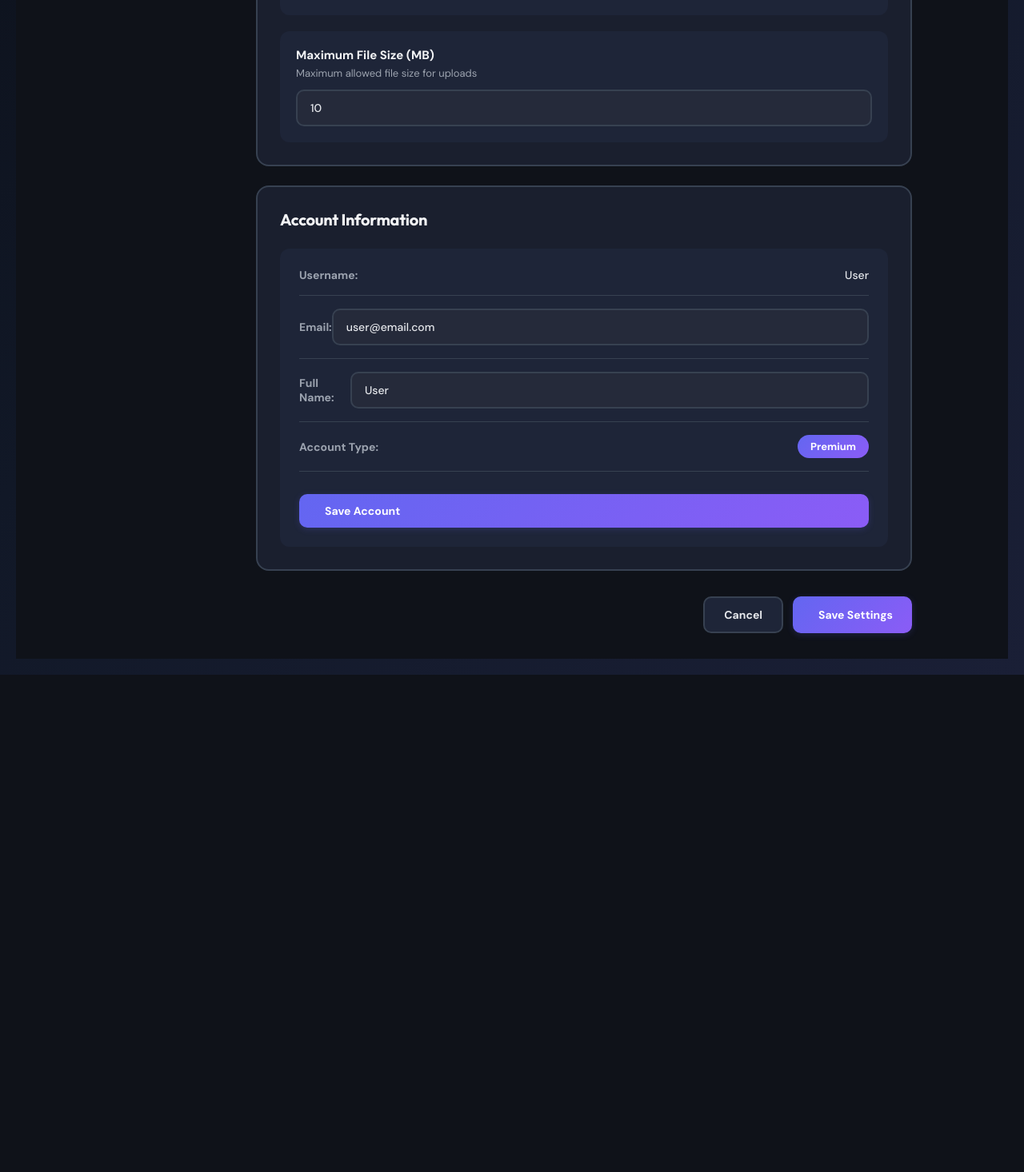
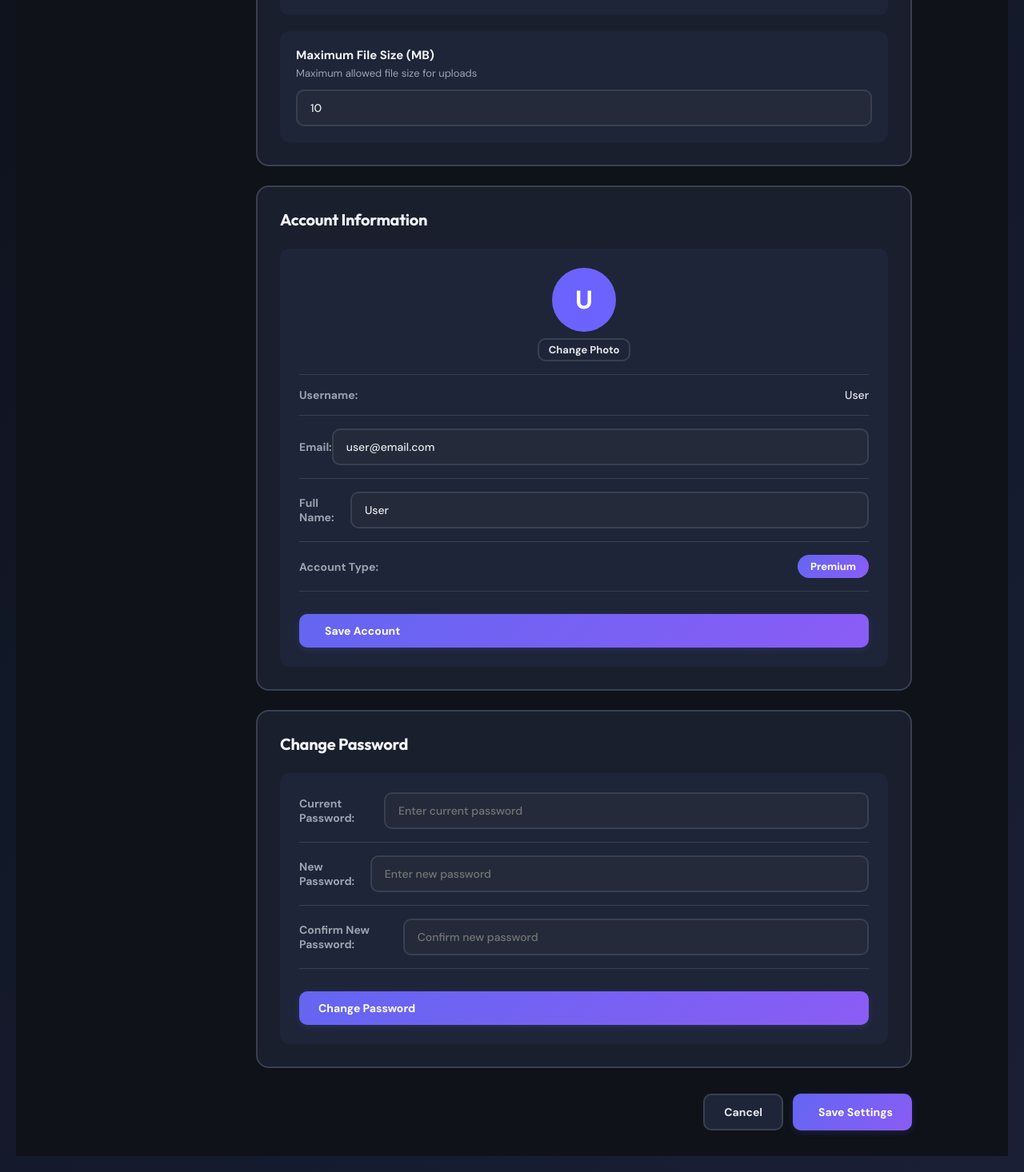
Before and after one commit to Gabzxcv/Syntaxy_FL, a React (Vite) app in the folder frontend/: page /settings in a window 1280 px wide. Shown: the part 876-2342 px from the top of the page at 80% size. Before the commit the page ends 1720 px from the top, so only its background shows below. Built offline with nearby package versions, Linux system fonts and the light colour scheme.

Commit message:
Add Light Mode toggle, Change Password section, and Profile Picture to Settings
Co-authored-by: Gabzxcv <219147841+Gabzxcv@users.noreply.github.com>

```diff
--- a/frontend/src/components/settings.jsx
+++ b/frontend/src/components/settings.jsx
@@ -15,6 +15,16 @@ function Settings() {
   const [editFullName, setEditFullName] = useState(user.full_name || '');
   const [editEmail, setEditEmail] = useState(user.email || '');
   const [accountSaving, setAccountSaving] = useState(false);
+
+  const [currentPassword, setCurrentPassword] = useState('');
+  const [newPassword, setNewPassword] = useState('');
+  const [confirmPassword, setConfirmPassword] = useState('');
+  const [passwordChanging, setPasswordChanging] = useState(false);
+  const [passwordMessage, setPasswordMessage] = useState('');
+
+  const [profilePicture, setProfilePicture] = useState(() =>
+    localStorage.getItem('profilePicture_' + user.id) || ''
+  );
 
   const [settings, setSettings] = useState(() => {
     const saved = localStorage.getItem('appSettings');
@@ -187,14 +197,14 @@ function Settings() {
 
               <div className="setting-item">
                 <div className="setting-info">
-                  <div className="setting-label">Dark Mode</div>
-                  <div className="setting-description">Enable dark theme</div>
+                  <div className="setting-label">Light Mode</div>
+                  <div className="setting-description">Switch to light theme</div>
                 </div>
                 <label className="toggle-switch">
                   <input
                     type="checkbox"
-                    checked={settings.darkMode}
-                    onChange={(e) => handleSettingChange('darkMode', e.target.checked)}
+                    checked={!settings.darkMode}
+                    onChange={(e) => handleSettingChange('darkMode', !e.target.checked)}
                   />
                   <span className="toggle-slider"></span>
                 </label>
@@ -261,6 +271,57 @@ function Settings() {
             <h3 className="section-title">Account Information</h3>
 
             <div className="account-info-card">
+              <div className="account-row" style={{ flexDirection: 'column', alignItems: 'center', gap: '8px', paddingBottom: '16px', borderBottom: '1px solid rgba(255,255,255,0.1)' }}>
+                <div
+                  style={{
+                    width: '80px',
+                    height: '80px',
+                    borderRadius: '50%',
+                    background: profilePicture ? 'none' : '#6C63FF',
+                    display: 'flex',
+                    alignItems: 'center',
+                    justifyContent: 'center',
+                    fontSize: '32px',
+                    fontWeight: 'bold',
+                    color: '#fff',
+                    overflow: 'hidden',
+                  }}
+                >
+                  {profilePicture ? (
+                    <img src={profilePicture} alt="Profile" style={{ width: '100%', height: '100%', objectFit: 'cover' }} />
+                  ) : (
+                    (user.full_name || user.username).charAt(0).toUpperCase()
+                  )}
+                </div>
+                <input
+                  type="file"
+                  accept="image/*"
+                  id="profile-pic-input"
+                  style={{ display: 'none' }}
+                  onChange={(e) => {
+                    const file = e.target.files[0];
+                    if (!file) return;
+                    if (file.size > 2 * 1024 * 1024) {
+                      alert('Image must be under 2MB.');
+                      return;
+                    }
+                    const reader = new FileReader();
+                    reader.onloadend = () => {
+                      const base64 = reader.result;
+                      setProfilePicture(base64);
+                      localStorage.setItem('profilePicture_' + user.id, base64);
+                    };
+                    reader.readAsDataURL(file);
+                  }}
+                />
+                <button
+                  className="action-btn secondary"
+                  style={{ padding: '4px 12px', fontSize: '13px' }}
+                  onClick={() => document.getElementById('profile-pic-input').click()}
+                >
+                  Change Photo
+                </button>
+              </div>
               <div className="account-row">
                 <span className="account-label">Username:</span>
                 <span className="account-value">{user.username}</span>
@@ -326,6 +387,92 @@ function Settings() {
             </div>
           </section>
 
+          {/* Change Password */}
+          <section className="settings-section">
+            <h3 className="section-title">Change Password</h3>
+
+            <div className="account-info-card">
+              {passwordMessage && (
+                <div style={{ marginBottom: '12px', color: passwordMessage.startsWith('Error') ? '#ff6b6b' : '#51cf66', fontSize: '14px' }}>
+                  {passwordMessage}
+                </div>
+              )}
+              <div className="account-row">
+                <span className="account-label">Current Password:</span>
+                <input
+                  type="password"
+                  className="setting-input"
+                  value={currentPassword}
+                  onChange={(e) => setCurrentPassword(e.target.value)}
+                  placeholder="Enter current password"
+                />
+              </div>
+              <div className="account-row">
+                <span className="account-label">New Password:</span>
+                <input
+                  type="password"
+                  className="setting-input"
+                  value={newPassword}
+                  onChange={(e) => setNewPassword(e.target.value)}
+                  placeholder="Enter new password"
+                />
+              </div>
+              <div className="account-row">
+                <span className="account-label">Confirm New Password:</span>
+                <input
+                  type="password"
+                  className="setting-input"
+                  value={confirmPassword}
+                  onChange={(e) => setConfirmPassword(e.target.value)}
+                  placeholder="Confirm new password"
+                />
+              </div>
+              <button
+                className="action-btn primary"
+                style={{ marginTop: '12px' }}
+                disabled={passwordChanging}
+                onClick={async () => {
+                  setPasswordMessage('');
+                  if (newPassword !== confirmPassword) {
+                    setPasswordMessage('Error: New passwords do not match.');
+                    return;
+                  }
+                  if (newPassword.length < 6) {
+                    setPasswordMessage('Error: Password must be at least 6 characters.');
+                    return;
+                  }
+                  setPasswordChanging(true);
+                  try {
+                    const token = localStorage.getItem('token');
+                    const res = await fetch(`${API}/auth/change-password`, {
+                      method: 'PUT',
+                      headers: {
+                        'Content-Type': 'application/json',
+                        Authorization: `Bearer ${token}`,
+                      },
+                      body: JSON.stringify({ current_password: currentPassword, new_password: newPassword }),
+                    });
+                    if (res.ok) {
+                      setPasswordMessage('Password changed successfully!');
+                      setCurrentPassword('');
+                      setNewPassword('');
+                      setConfirmPassword('');
+                    } else {
+                      const data = await res.json().catch(() => ({}));
+                      setPasswordMessage('Error: ' + (data.error || 'Failed to change password'));
+                    }
+                  } catch {
+                    setPasswordMessage('Error: Unable to connect to server.');
+                  } finally {
+                    setPasswordChanging(false);
+                  }
+                }}
+              >
+                {passwordChanging ? 'Changing...' : 'Change Password'}
+              </button>
+            </div>
+          </section>
+
           {/* Save Button */}
           <div className="settings-actions">
             <button className="action-btn secondary" onClick={() => navigate('/dashboard')}>
```
Also changed, not shown: 2 other files (tests, documents, lock files or other folders).
